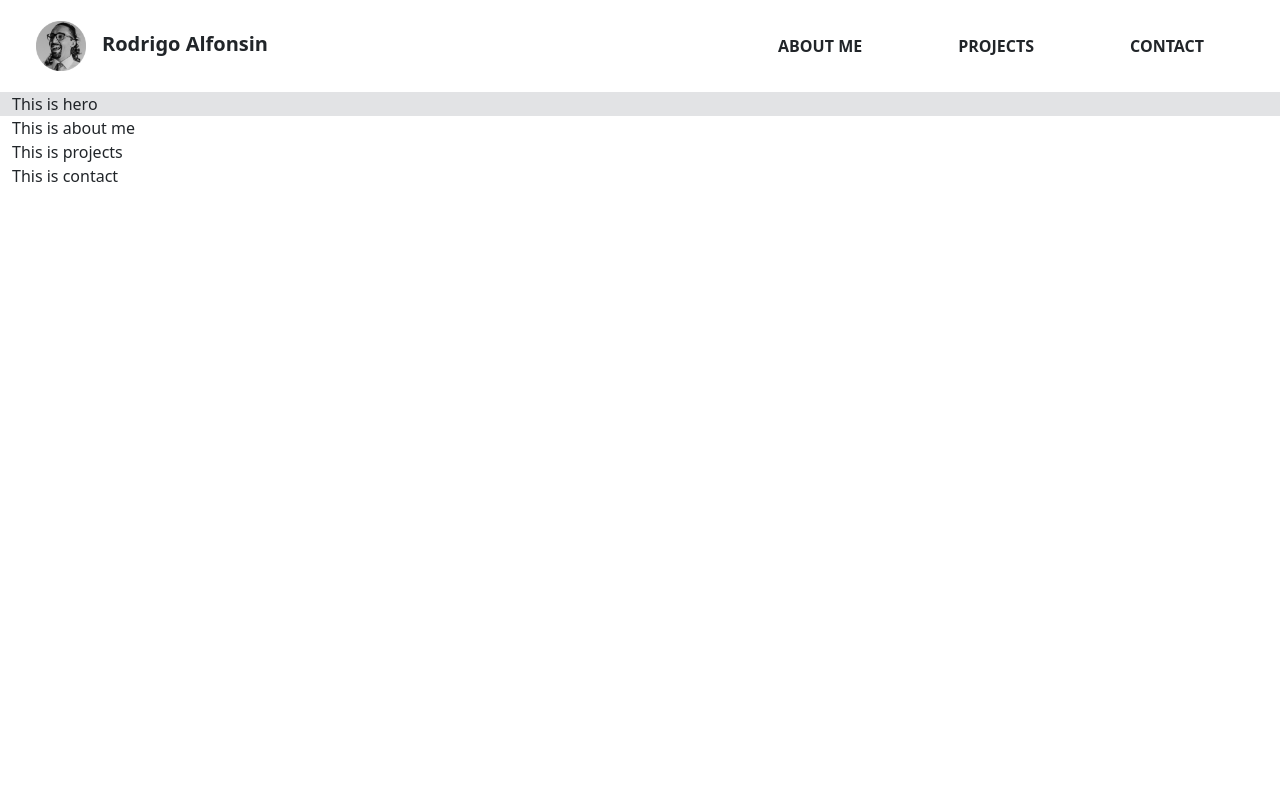
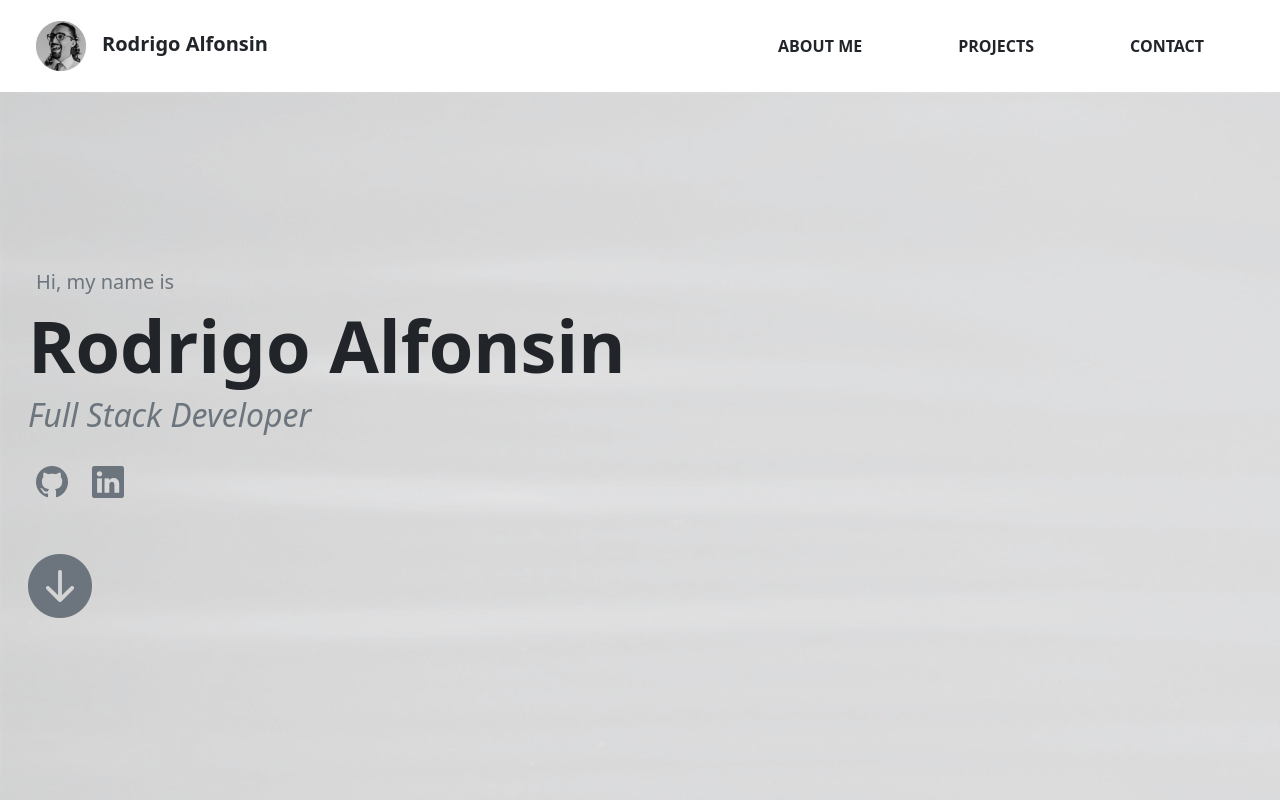
Before and after one commit to RoAlfonsin/portfolio, a React (Vite) app: page / in a window 1280 px wide. Shown: the top 800 px of the page. Built offline with nearby package versions, Linux system fonts and the light colour scheme.

Commit message:
Fixed navbar, hero section OK

```diff
--- /dev/null
+++ b/src/components/hero.jsx
@@ -0,0 +1,39 @@
+//This is a hero section that includes
+//My name: Rodrigo Alfonsin
+//My title: Full Stack Developer
+//Links to my social media profiles using bootstrap icons
+//A button to navigate to my about me section
+
+import React from 'react'
+import { HashLink } from 'react-router-hash-link'
+import { Link } from 'react-router-dom'
+import heroBackground from '../assets/heroBackground.jpg'
+
+export const Hero = () => {
+    return (
+        <section  id='hero' className='vh-100 d-flex flex-column justify-content-center align-items-center bg-image' style={{maxHeight: "100rem", minHeight: "60rem", backgroundImage: `url(${heroBackground})`}}>
+            <div className='container-fluid'>
+                <div className='row'>
+                    <div className='col-12 d-flex flex-column justify-content-center'>
+                        <h5 className='ms-4 text-secondary'>Hi, my name is</h5>
+                        <h1 className='display-2 ms-3 fw-bold'>Rodrigo Alfonsin</h1>
+                        <h2 className='ms-3 fst-italic text-secondary'>Full Stack Developer</h2>
+                        <div className='d-flex justify-content-center justify-content-md-start m-3'>
+                            <Link to='https://github.com/RoAlfonsin/' target='_blank' className='link-secondary mx-2'>
+                                <i className='bi bi-github me-2' style={{fontSize: "2rem"}}></i>
+                            </Link>
+                            <Link to='https://www.linkedin.com/in/rodrigo-alfonsin-de-la-vega/' target='_blank' className='link-secondary mx-2'>
+                                <i className='bi bi-linkedin me-2' style={{fontSize: "2rem"}}></i>
+                            </Link>
+                        </div>
+                        <div className='d-flex justify-content-center justify-content-md-start m-3' style={{height:"20rem"}}>
+                            <HashLink to='/#about-me' style={{height:"72px"}} className='link-secondary'>
+                                <i className='bi bi-arrow-down-circle-fill me-2' style={{fontSize: "4rem"}}></i>
+                            </HashLink>
+                        </div>
+                    </div>
+                </div>
+            </div>
+        </section>
+    )
+}
--- a/src/components/navbar.jsx
+++ b/src/components/navbar.jsx
@@ -8,25 +8,34 @@ import profileImage from '../assets/profileImage.png'
 export const Navbar = () => {
     return (
         <>
-            <nav className="navbar navbar-expand navbar-light p-3">
+            <nav className="navbar navbar-expand-lg navbar-light p-3">
                 <div className="container-fluid">
                     <HashLink to={'/#hero'} className='navbar-brand'>
                         <img src={profileImage} alt='logo' height='50px' className='mx-2 my-auto'/>
                         <span className='text-dark fw-bold mx-2 my-auto'>Rodrigo Alfonsin</span>
                     </HashLink>
+                    <button className="navbar-toggler" type="button" data-bs-toggle="collapse" data-bs-target="#navbarNav" aria-controls="navbarNav" aria-expanded="false" aria-label="Toggle navigation">
+                        <span className="navbar-toggler-icon"></span>
+                    </button>
 
-                    <div className="justify-content-end">
-                        <div className="navbar-nav">
-                            <HashLink smooth to={'/#about-me'} className='link-underline link-dark link-underline-opacity-0 link-underline-opacity-100-hover mx-5'>
+                    <div className="collapse navbar-collapse justify-content-end" id="navbarNav">
+                        <ul className="navbar-nav">
+                            <li className="nav-item text-center my-2">
+                                <HashLink smooth to={'/#about-me'} className='link-underline link-dark link-underline-opacity-0 link-underline-opacity-100-hover mx-5 nav-item'>
                                     <span className='text-dark fw-bold'>ABOUT ME</span>
                                 </HashLink>
+                            </li>
+                            <li className="nav-item text-center my-2">
                                 <HashLink smooth to={'/#projects'} className='link-underline link-dark link-underline-opacity-0 link-underline-opacity-100-hover mx-5'>
                                     <span className='text-dark fw-bold'>PROJECTS</span>
                                 </HashLink>
+                            </li>
+                            <li className="nav-item text-center my-2">
                                 <HashLink smooth to={'/#contact'} className='link-underline link-dark link-underline-opacity-0 link-underline-opacity-100-hover mx-5'>
                                     <span className='text-dark fw-bold'>CONTACT</span>
                                 </HashLink>
-                        </div>
+                            </li>
+                        </ul>
                     </div>
                 </div>
             </nav>
--- a/src/main.jsx
+++ b/src/main.jsx
@@ -1,7 +1,9 @@
 import React from 'react'
 import ReactDOM from 'react-dom/client'
 import App from './App.jsx'
-import "bootstrap/dist/css/bootstrap.min.css";
+import "bootstrap/dist/css/bootstrap.css";
+import "bootstrap/dist/js/bootstrap.js"
+import "bootstrap-icons/font/bootstrap-icons.css";
 
 ReactDOM.createRoot(document.getElementById('root')).render(
   <React.StrictMode>
--- a/src/views/home.jsx
+++ b/src/views/home.jsx
@@ -3,13 +3,12 @@
 // It contains four sections: Hero, About Me, Projects and Contact
 
 import React from 'react'
+import { Hero } from '../components/hero.jsx'
 
 export const Home = () => {
     return (
-        <div className='container-fluid'>
-            <div className='row bg-secondary-subtle' id='hero'>
-                <div className="col">This is hero</div>
-            </div>
+        <div className='container-fluid p-0'>
+            <Hero />
             <div className='row' id='about-me'>
                 <div className='col'>This is about me</div>
             </div>
```
Also changed, not shown: src/assets/heroBackground.jpg (added). Lines whose indentation alone changed are shown as unchanged.
